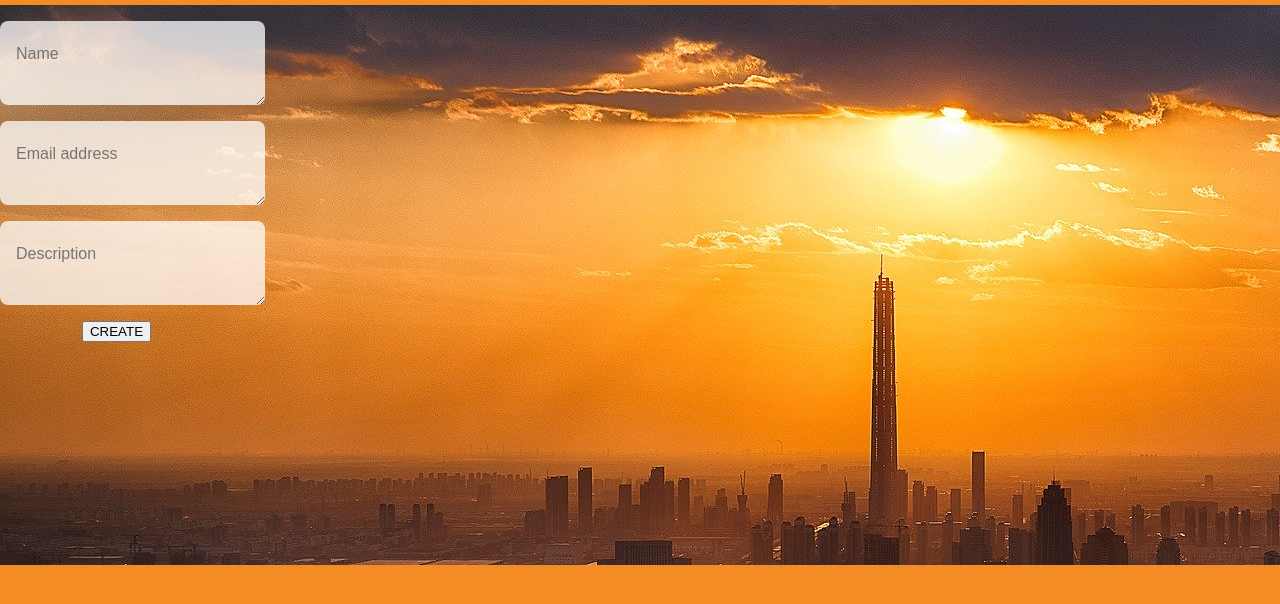
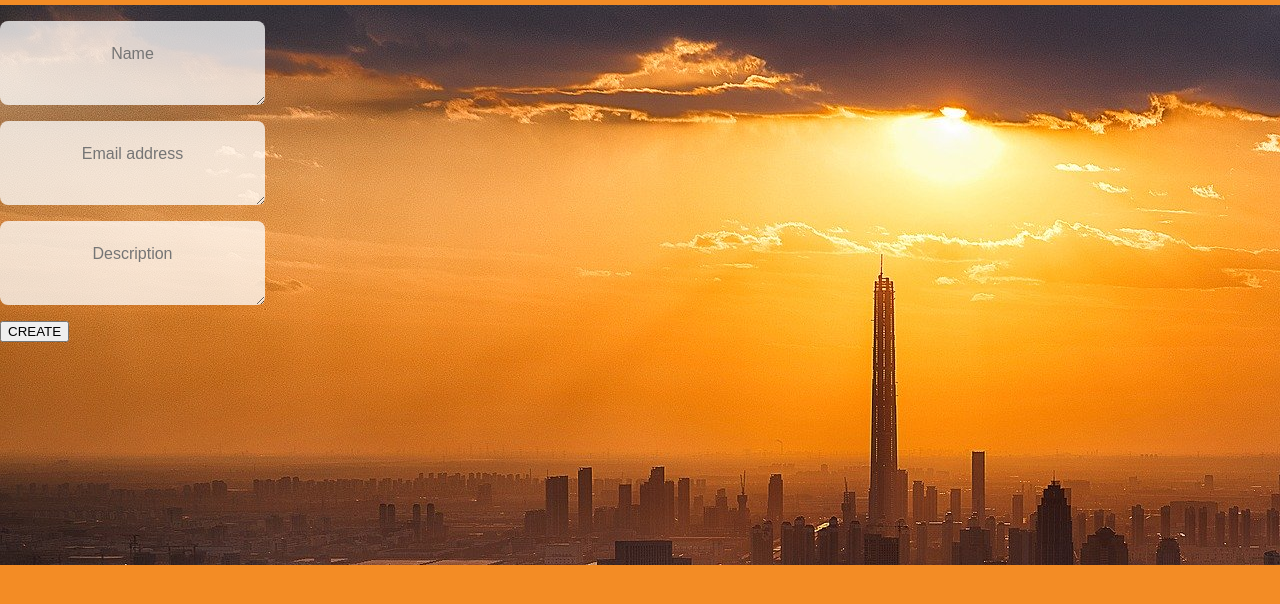
Before and after one commit to vives-projectweek-1-2020/LocalNeeds, a Flask app: page /addcategorie in a window 1280 px wide. Shown: the part 115-719 px from the top of the page. Run offline with Flask 2, Linux system fonts and the light colour scheme; parts of the project's set-up code (start-up, migrations or seed data) failed here and were passed over.

Commit message:
css test

```diff
--- a/flaskapp/static/styles/main.css
+++ b/flaskapp/static/styles/main.css
@@ -221,10 +221,9 @@ form textarea
 				padding: 1.50em 1em;
 				font-family: 'Source Sans Pro', sans-serif;
 				font-size: 1em;
+				text-align: center;
+
 			}
-.idea{
-	text-align: center;
-}
 
 .title {
 	color: black;
```
